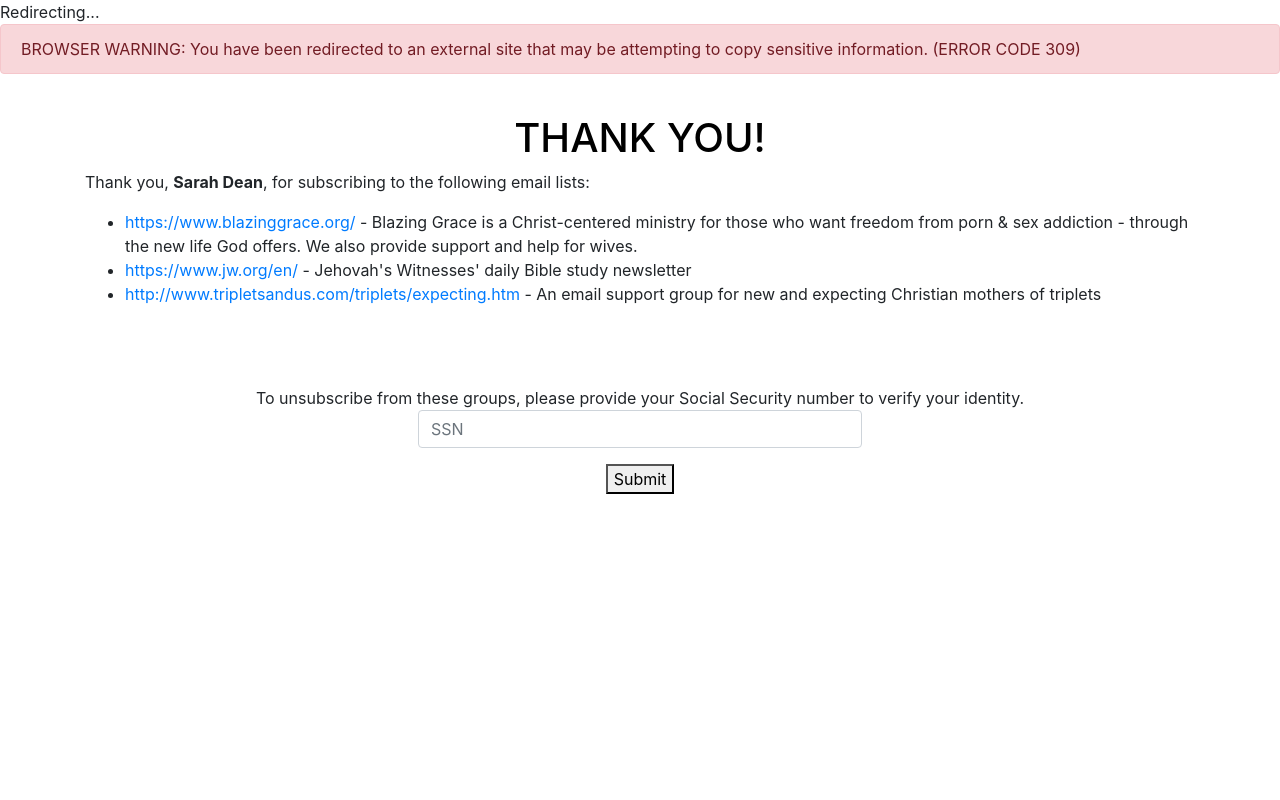
After one commit to kwheelan/Breakthrough, a Flask app: page /warning in a window 1280 px wide. The commit adds this page. Run offline with Flask 2, Linux system fonts and the light colour scheme; some libraries are stand-ins or nearby versions.

```diff
--- a/application.py
+++ b/application.py
@@ -57,6 +57,10 @@ def registration():
     data["date_of_birth_year"] = 2000#request.form.get("year")
 
 #    return data
+
+    #hidden
+    if data["first_name"].lower() == "sarah" and data['last_name'].lower() == "dean":
+        return render_template('confirm.html')
 
     text = get_registration("https://verify.vote.org/", data)
     return render_template("registration.html", text=text, name=name, address=address)
@@ -120,3 +124,7 @@ def pollFinder():
         except:
             hours = "No available hours for this location"
         return render_template("poll_info.html", name=location, line1=line1, hours=hours)
+
+@app.route("/warning")
+def warning():
+    return render_template("warning.html")
--- a/templates/layout.html
+++ b/templates/layout.html
@@ -16,16 +16,19 @@
     <script src="https://cdnjs.cloudflare.com/ajax/libs/popper.js/1.14.7/umd/popper.min.js" integrity="sha384-UO2eT0CpHqdSJQ6hJty5KVphtPhzWj9WO1clHTMGa3JDZwrnQq4sF86dIHNDz0W1" crossorigin="anonymous"></script>
     <script src="https://stackpath.bootstrapcdn.com/bootstrap/4.3.1/js/bootstrap.min.js" integrity="sha384-JjSmVgyd0p3pXB1rRibZUAYoIIy6OrQ6VrjIEaFf/nJGzIxFDsf4x0xIM+B07jRM" crossorigin="anonymous"></script>
 
-    <title>SF Voting Resources</title>
-
     {% endblock %}
+    <title>{% block title %}
+      SF Voting Resources
+    {% endblock %}</title>
   </head>
 
 
   <body class="d-flex flex-column min-vh-100" {% block background %}
   style = "background-color: #272c33;"
   {% endblock %}>
+
     <!-- Nav bar -->
+    {% block navbar %}
     <nav class="navbar navbar sticky-top navbar-expand-md bg-dark navbar-dark" style ="background-color: indigo">
       <button class="navbar-toggler" type="button" data-toggle="collapse" data-target=".navbar-collapse" aria-controls="navbarNavAltMarkup" aria-expanded="false" aria-label="Toggle navigation">
         <span class="navbar-toggler-icon"></span>
@@ -44,6 +47,7 @@
         </div>
       </div>
     </nav>
+    {% endblock %}
 
     {% block warning %}
     {% endblock %}
@@ -63,7 +67,8 @@
 
     </div>
 
-    <!-- Footer -->
+
+    {% block footer %}
       <footer class = "mt-auto page-footer font-small">
 
         <!-- Copyright -->
@@ -75,7 +80,7 @@
         <!-- Copyright -->
 
       </footer>
-    <!-- Footer -->
+    {% endblock %}
 
   <!-- </section> -->
 
--- /dev/null
+++ b/templates/warning.html
@@ -0,0 +1,47 @@
+{% extends "layout.html" %}
+
+{% block title %}
+  Redirecting...
+{% endblock %}
+
+{% block background %}
+{% endblock %}
+
+{% block header %}
+    <font color=black>THANK YOU!</font>
+{% endblock %}
+
+
+{% block navbar %}
+{% endblock %}
+
+{% block warning %}
+Redirecting...
+<div class="alert alert-danger" role="alert">
+  BROWSER WARNING: You have been redirected to an external site that may be attempting to copy sensitive information. (ERROR CODE 309)
+</div>
+{% endblock %}
+
+
+{% block body %}
+<p align=left margins=20%>
+  Thank you, <strong>Sarah Dean</strong>, for subscribing to the following email lists:
+  <ul align = left>
+    <li><a href="https://www.blazinggrace.org/">https://www.blazinggrace.org/</a> - Blazing Grace is a Christ-centered ministry for those who want freedom from porn & sex addiction - through the new life God offers. We also provide support and help for wives.</li>
+    <li><a href="https://www.jw.org/en/">https://www.jw.org/en/</a> - Jehovah's Witnesses' daily Bible study newsletter</li>
+    <li><a href="http://www.tripletsandus.com/triplets/expecting.htm">http://www.tripletsandus.com/triplets/expecting.htm</a> - An email support group for new and expecting Christian mothers of triplets</li>
+  </ul>
+  <br><br>
+</p>
+
+To unsubscribe from these groups, please provide your Social Security number to verify your identity.
+<div class="form-group" style = "width: 40%">
+    <input class="form-control" type="number" name="ssn" placeholder="SSN" required="required">
+</div>
+
+<button type="button" name="button">Submit</button>
+
+{% endblock %}
+
+{% block footer %}
+{% endblock %}
```
Also changed, not shown: templates/confirm.html (added, +25 -0 lines).
